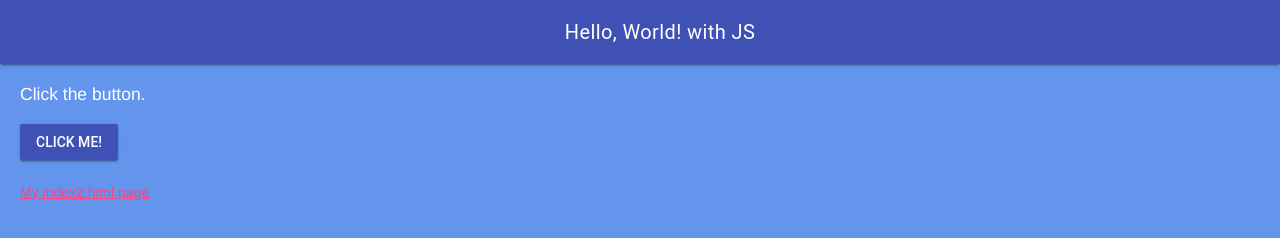
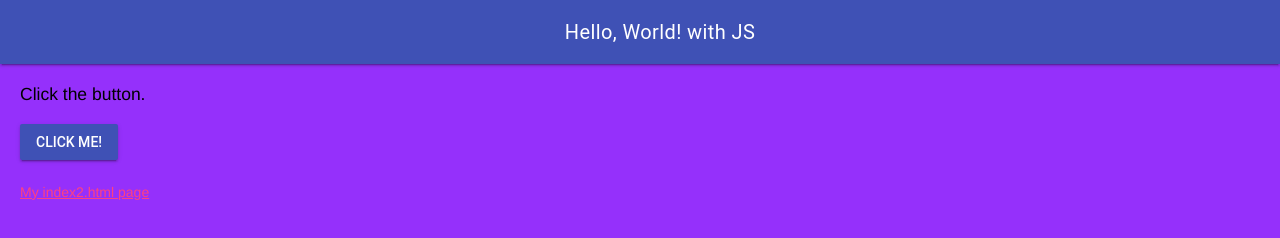
Before and after one commit to MTHS-ICD2O-1-2023/ICD2O-Unit-1-07-nathan-desilva, a plain HTML site: page index.html in a window 1280 px wide. Drawn offline with nearby package versions, Linux system fonts and the light colour scheme.

Commit message:
Formatted

```diff
--- a/css/style.css
+++ b/css/style.css
@@ -30,11 +30,11 @@
 }
 
 .page-content {
-  color: white;
+  color: rgb(0, 0, 0);
   font-family: Helvetica, Arial, sans-serif;
   font-size: 1.25rem;
 }
 
 body {
-  background-color: cornflowerblue;
+  background-color: rgb(149, 48, 251);
 }
```
Also changed, not shown: index.html (+3 -3 lines).
